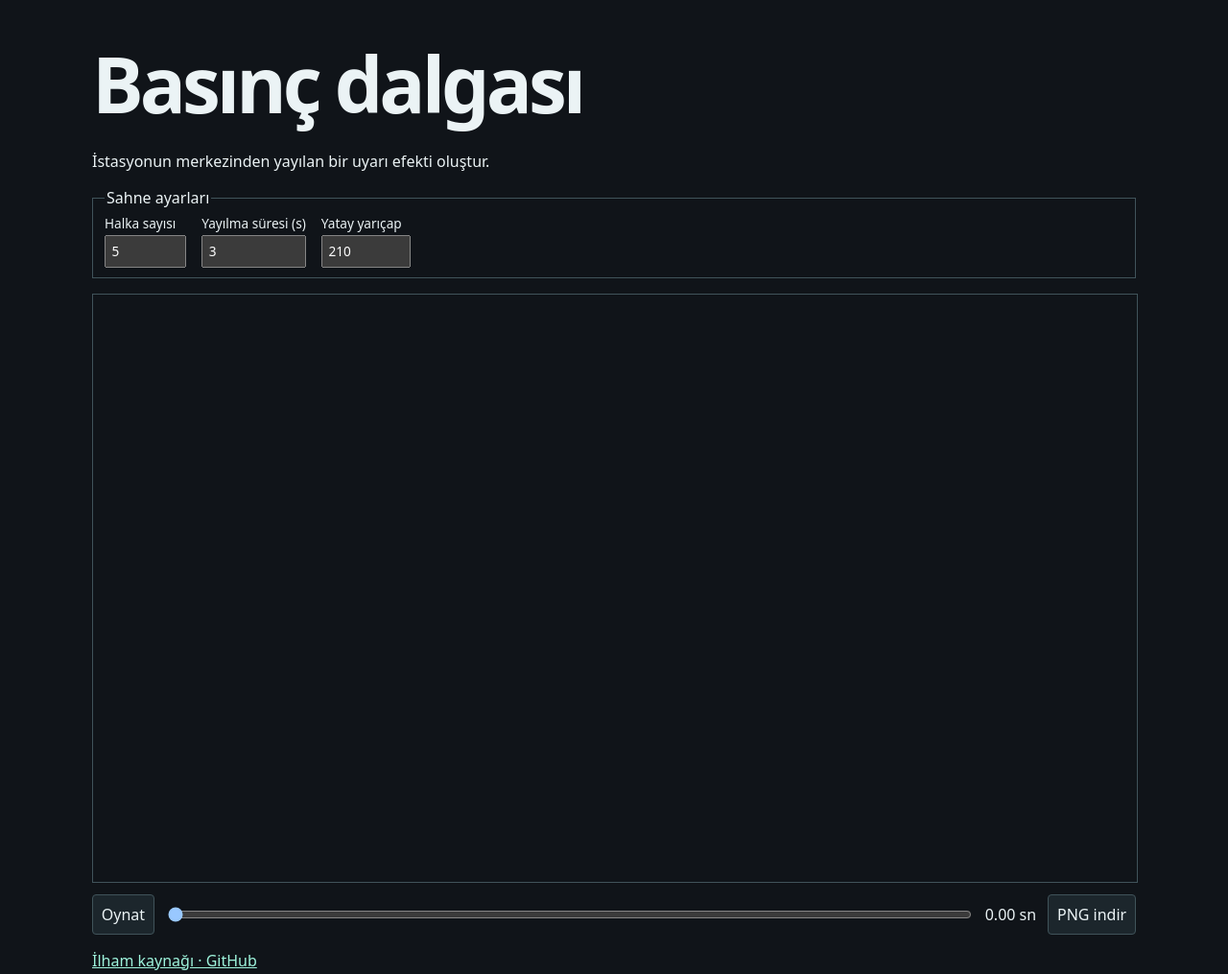
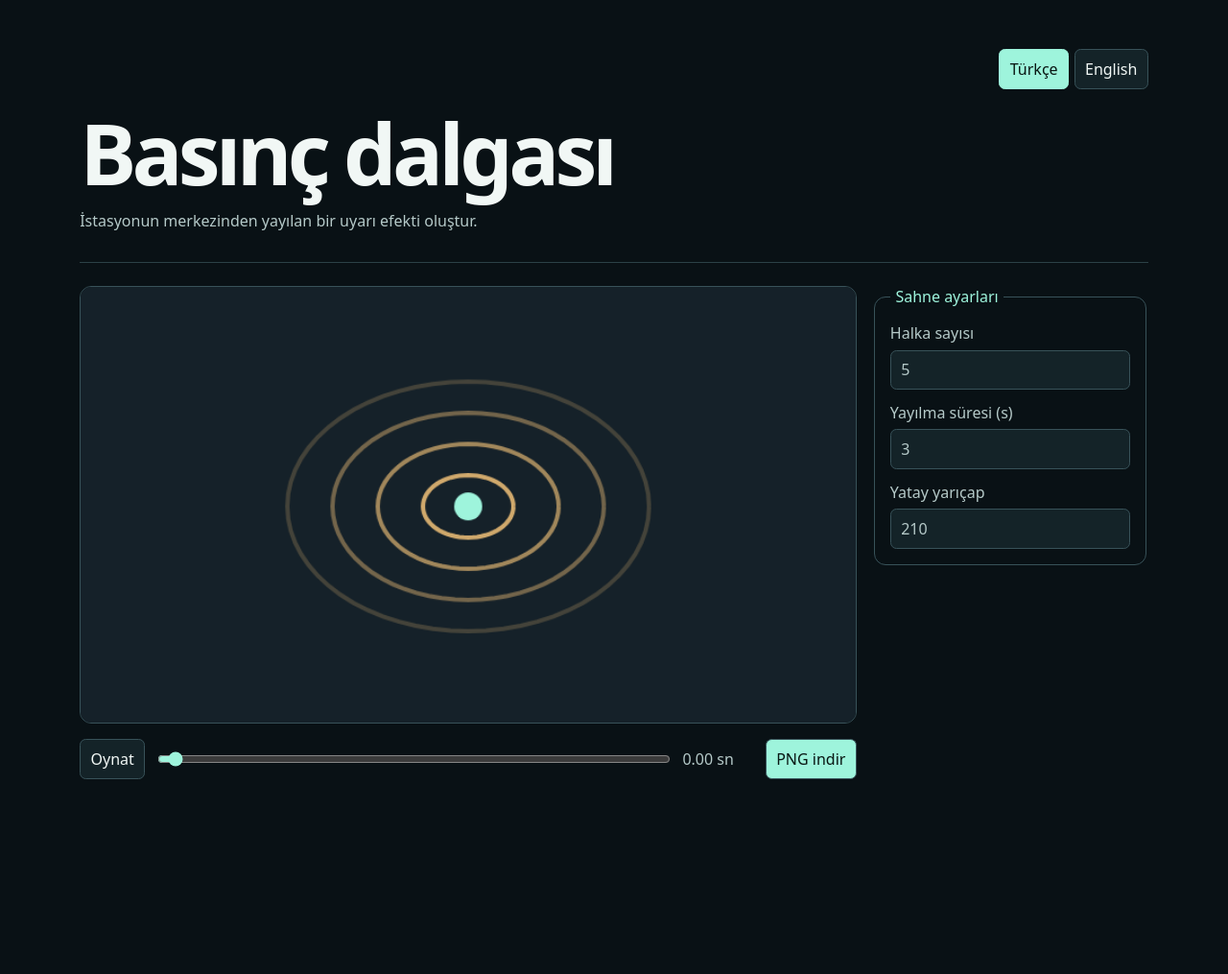
Before and after one commit to omerbek/pressure-ripple, a plain HTML site: page index.html in a window 1280 px wide. Shown: the whole page at 96% size. After the commit the page ends 879 px from the top, so only its background shows below. Drawn offline with Linux system fonts and the light colour scheme.

Commit message:
Add bilingual visual interface and documentation

```diff
--- a/index.html
+++ b/index.html
@@ -5,32 +5,42 @@
 <meta name="viewport" content="width=device-width, initial-scale=1">
 <title>Basınç dalgası</title>
 <style>
-:root {color-scheme: dark; font: 16px system-ui; background: #101419; color: #ebf3f5;}
-body {margin: 0 auto; max-width: 68rem; padding: 2rem 1.25rem;}
-h1 {font-size: clamp(2.5rem, 9vw, 5rem); margin: 0; letter-spacing: -.05em;}
-canvas {display: block; width: 100%; height: auto; border: 1px solid #40535a;}
-.controls {display: flex; align-items: center; gap: .75rem; margin-top: .75rem;}
-input {flex: 1; min-width: 4rem;}
-button {font: inherit; color: inherit; border: 1px solid #40535a; background: #1c262c; border-radius: .25rem; padding: .55rem; text-align: left; cursor: pointer;}
-a {color: #9ef4dc;}
-fieldset {display:flex; flex-wrap:wrap; gap:.75rem 1rem; margin:0 0 1rem; border:1px solid #40535a;}
-fieldset label {display:flex; flex-direction:column; gap:.2rem; font-size:.85rem;}
-fieldset input {font:inherit; max-width:15rem; padding:.35rem;}
-.controls {flex-wrap:wrap;}
+:root { color-scheme: dark; font: 16px system-ui,sans-serif; background: #091115; color: #f1f7f5; }
+* { box-sizing: border-box; }
+body { margin: 0 auto; max-width: 76rem; padding: clamp(1rem,4vw,4rem); }
+header { position: relative; padding-block: 4rem 2rem; border-bottom: 1px solid #2b4146; margin-bottom: 1.5rem; }
+h1 { margin: 0; font-size: clamp(2.5rem,7vw,5.5rem); line-height: 1; letter-spacing: -.055em; }
+header p { margin-bottom: 0; color: #b5c9c8; max-width: 46rem; }
+nav { position: absolute; inset: 0 0 auto auto; display: flex; gap: .35rem; }
+section { display: grid; grid-template-columns: minmax(0,1fr) minmax(14rem,18rem); gap: 1rem; align-items: start; }
+section > :not(fieldset) { grid-column: 1; }
+canvas { display: block; width: 100%; height: auto; border: 1px solid #385259; border-radius: .75rem; }
+fieldset { grid-column: 2; grid-row: 1 / span 3; display: grid; gap: .8rem; min-width: 0; padding: 1rem; border: 1px solid #385259; border-radius: .75rem; }
+legend { padding-inline: .35rem; color: #9ef4dc; }
+label { display: grid; gap: .4rem; color: #b5c9c8; }
+input, button { min-width: 0; padding: .55rem .65rem; border: 1px solid #385259; border-radius: .4rem; background: #142328; color: inherit; font: inherit; }
+button { cursor: pointer; }
+button:hover, button[aria-pressed=true] { border-color: #9ef4dc; }
+button[aria-pressed=true], #save { background: #9ef4dc; color: #091713; }
+:focus-visible { outline: 2px solid #ffcb7d; outline-offset: 3px; }
+.controls { display: flex; flex-wrap: wrap; align-items: center; gap: .65rem; }
+#seek { flex: 1; min-width: 6rem; accent-color: #9ef4dc; }
+#time { min-width: 4.75rem; font-variant-numeric: tabular-nums; color: #b5c9c8; }
+code { color: #9ef4dc; }
+@media (max-width: 740px) { section { display: flex; flex-direction: column; align-items: stretch; } }
 </style>
 </head>
 <body>
-<header><h1>Basınç dalgası</h1><p>İstasyonun merkezinden yayılan bir uyarı efekti oluştur.</p></header>
+<header><nav aria-label="Language"><button id="lang-tr" type="button" lang="tr" aria-pressed="true">Türkçe</button><button id="lang-en" type="button" lang="en" aria-pressed="false">English</button></nav><h1 data-i18n="title">Basınç dalgası</h1><p data-i18n="description">İstasyonun merkezinden yayılan bir uyarı efekti oluştur.</p></header>
 <main>
 <section>
-<fieldset id="settings"><legend>Sahne ayarları</legend>
-<label for="count">Halka sayısı<input id="count" value="5" type="number" min="1" max="12" step="1"></label>
-<label for="period">Yayılma süresi (s)<input id="period" value="3" type="number" min="0.25" max="8" step="0.25"></label>
-<label for="radius">Yatay yarıçap<input id="radius" value="210" type="number" min="30" max="320" step="1"></label>
+<fieldset id="settings"><legend data-i18n="settings">Sahne ayarları</legend>
+<label for="count"><span data-i18n="count">Halka sayısı</span><input id="count" value="5" type="number" min="1" max="12" step="1"></label>
+<label for="period"><span data-i18n="period">Yayılma süresi (s)</span><input id="period" value="3" type="number" min="0.25" max="8" step="0.25"></label>
+<label for="radius"><span data-i18n="radius">Yatay yarıçap</span><input id="radius" value="210" type="number" min="30" max="320" step="1"></label>
 </fieldset>
-<canvas width="720" height="405" aria-label="Seçili hareket deneyinin önizlemesi"></canvas>
-<div class="controls"><button id="play" type="button">Oynat</button><input id="seek" type="range" min="0" max="8" step="0.01" value="0" aria-label="Zaman çizelgesi"><output id="time">0.00 sn</output><button id="save" type="button">PNG indir</button></div>
-<p><a href="https://github.com/storytold/effectcraft">İlham kaynağı · GitHub</a></p>
+<canvas width="720" height="405" data-i18n-label="preview" aria-label="Seçili hareket deneyinin önizlemesi"></canvas>
+<div class="controls"><button id="play" type="button">Oynat</button><input id="seek" type="range" min="0" max="8" step="0.01" value="0" data-i18n-label="timeline" aria-label="Zaman çizelgesi"><output id="time">0.00 sn</output><button id="save" data-i18n="save" type="button">PNG indir</button></div>
 </section>
 </main>
 <script src="scene.js"></script>
```
